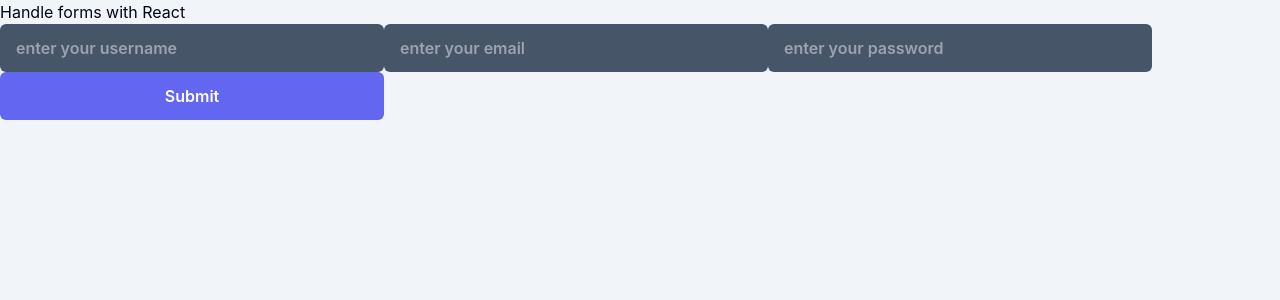
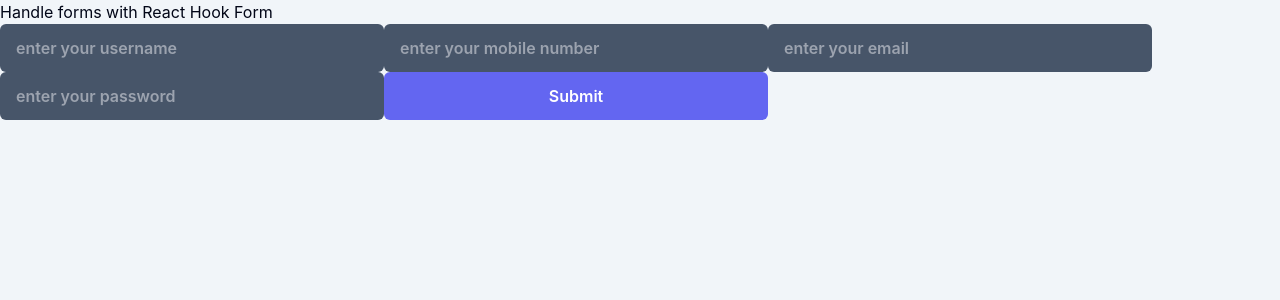
Before and after one commit to designervenkat/react-workspace-idx, a React (Vite) app in the folder 05-react-handle-forms/: page / in a window 1280 px wide. Shown: the top 300 px of the page. Built offline with nearby package versions, Linux system fonts and the light colour scheme.

Commit message:
02-react-hook-form

```diff
--- a/05-react-handle-forms/package.json
+++ b/05-react-handle-forms/package.json
@@ -11,10 +11,12 @@
   },
   "dependencies": {
     "react": "^18.3.1",
-    "react-dom": "^18.3.1"
+    "react-dom": "^18.3.1",
+    "react-hook-form": "^7.53.0"
   },
   "devDependencies": {
     "@eslint/js": "^9.9.0",
+    "@hookform/devtools": "^4.3.1",
     "@types/react": "^18.3.3",
     "@types/react-dom": "^18.3.0",
     "@vitejs/plugin-react": "^4.3.1",
--- a/05-react-handle-forms/src/App.jsx
+++ b/05-react-handle-forms/src/App.jsx
@@ -1,33 +1,12 @@
+import ReactHookForm from "./components/react-hook-form";
+import SimpleForm from "./components/simple-form";
+
 function App() {
 
+
+
   return (
-    <div className="h-screen w-full max-w-7xl mx-auto grid place-content-center">
-      <div className="flex flex-col gap-y-6">
-        <h2 className="text-xl font-bold mb-6">Handle forms with React</h2>
-
-        <form  className="flex flex-col gap-y-6">
-          <input
-            type="text"
-            placeholder="enter your username"
-            className="form-input"
-          />
-
-          <input
-            type="text"
-            placeholder="enter your email"
-            className="form-input"
-          />
-
-          <input
-            type="password"
-            placeholder="enter your password"
-            className="form-input"
-          />
-
-          <button className="form-button">Submit</button>
-        </form>
-      </div>
-    </div>
+    <ReactHookForm />
   );
 }
 
--- /dev/null
+++ b/05-react-handle-forms/src/components/react-hook-form.jsx
@@ -0,0 +1,125 @@
+import { useForm } from "react-hook-form";
+
+export default function ReactHookForm() {
+  const {
+    register,
+    handleSubmit,
+    watch,
+    formState: { errors },
+  } = useForm();
+  // console.log(form);
+
+  // custom handle function
+  const onSubmit = ({ username, mobile, email, password }) => {
+    // const {mobile} = data
+    // // converting string to number
+    // const isNumber = Number(mobile)
+    // const isNumber = +mobile
+    // Number and + =
+    // parseInt and parseFloat =
+    const isNumber = parseInt(mobile)
+    console.log(typeof(isNumber))
+    console.log({
+      username,
+      mobile: isNumber,
+      email,
+      password,
+    });
+  };
+  return (
+    <div className="h-screen w-full max-w-7xl mx-auto grid place-content-center">
+      <div className="flex flex-col gap-y-6">
+        <h2 className="text-xl font-bold mb-6">
+          Handle forms with React Hook Form{" "}
+        </h2>
+
+        <form
+          className="flex flex-col gap-y-6"
+          onSubmit={handleSubmit(onSubmit)}
+        >
+          <input
+            type="text"
+            placeholder="enter your username"
+            className="form-input"
+            {...register("username", {
+              required: "Username is required",
+              minLength: {
+                value: 5,
+                message: "Username must be at least 5 characters",
+              },
+            })}
+          />
+          {errors.username && (
+            <span className="text-red-400 block">
+              {errors.username?.message}
+            </span>
+          )}
+
+          <input
+            type="number"
+            placeholder="enter your mobile number"
+            className="form-input"
+            {...register("mobile", {
+              required: "Mobile number is required",
+              minLength: {
+                value: 10,
+                message: "Mobile number must be at least 10 characters",
+              },
+              pattern:{
+                value: /((\+*)((0[ -]*)*|((91 )*))((\d{12})+|(\d{10})+))|\d{5}([- ]*)\d{6}/,
+                message: "Invalid mobile number",
+              }
+            })}
+          />
+          {errors.mobile && (
+            <span className="text-red-400 block">
+              {errors.mobile?.message}
+            </span>
+          )}
+
+          <input
+            type="text"
+            placeholder="enter your email"
+            className="form-input"
+            {...register("email", {
+              required: "email is required",
+              pattern: {
+                value: /^[A-Z0-9._%+-]+@[A-Z0-9.-]+\.[A-Z]{2,}$/i,
+                message: "Invalid email address",
+              },
+            })}
+          />
+          {errors.email && (
+            <span className="text-red-400 block">{errors.email?.message}</span>
+          )}
+
+          <input
+            type="password"
+            placeholder="enter your password"
+            className="form-input"
+            {...register("password", {
+              required: "password is required",
+              minLength: {
+                value: 8,
+                message: "Password must be at least 8 characters",
+              },
+              maxLength: {
+                value: 16,
+                message: "Password must be at most 16 characters",
+              },
+            })}
+          />
+          {errors.password && (
+            <span className="text-red-400 block">
+              {errors.password?.message}
+            </span>
+          )}
+
+          <button type="submit" className="form-button">
+            Submit
+          </button>
+        </form>
+      </div>
+    </div>
+  );
+}
--- /dev/null
+++ b/05-react-handle-forms/src/components/simple-form.jsx
@@ -0,0 +1,66 @@
+import React, { useState, useEffect, useRef } from 'react';
+
+let renderCount = 0
+function SimpleForm() {
+  const [username, setUsername] = useState('');
+  const [email, setEmail] = useState('');
+  const [password, setPassword] = useState('');
+
+
+  renderCount++
+
+  const handleSubmit = (e) => {
+    e.preventDefault()
+
+    if(!username.length > 4 ) {
+      return
+    } else {
+
+
+      console.log({
+        username,
+        email,
+        password
+      });
+    }
+  }
+
+
+  return (
+    <div className="h-screen w-full max-w-7xl mx-auto grid place-content-center">
+      <div className="flex flex-col gap-y-6">
+        <h2 className="text-xl font-bold mb-6">Handle forms with React ({renderCount/2})</h2>
+
+        <form  className="flex flex-col gap-y-6" onSubmit={handleSubmit}>
+          <input
+            type="text"
+            placeholder="enter your username"
+            className="form-input"
+            value={username}
+            onChange={(e) => setUsername(e.target.value)}
+          />
+
+          <input
+            type="text"
+            placeholder="enter your email"
+            className="form-input"
+            value={email}
+            onChange={(e) => setEmail(e.target.value)}
+          />
+
+          <input
+            type="password"
+            placeholder="enter your password"
+            className="form-input"
+            value={password}
+            onChange={(e) => setPassword(e.target.value)}
+          />
+
+          <button type='submit' className="form-button">Submit</button>
+        </form>
+      </div>
+    </div>
+  );
+}
+
+export default SimpleForm;
```
Also changed, not shown: 05-react-handle-forms/src/components/Input.jsx (deleted, +0 -9 lines), 1 other file (tests, documents, lock files or other folders).
